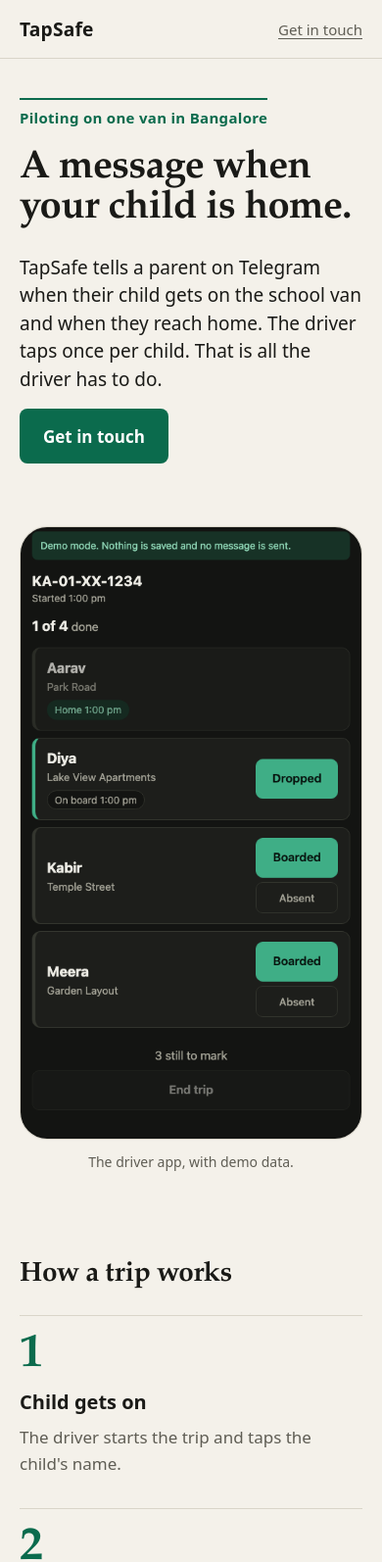
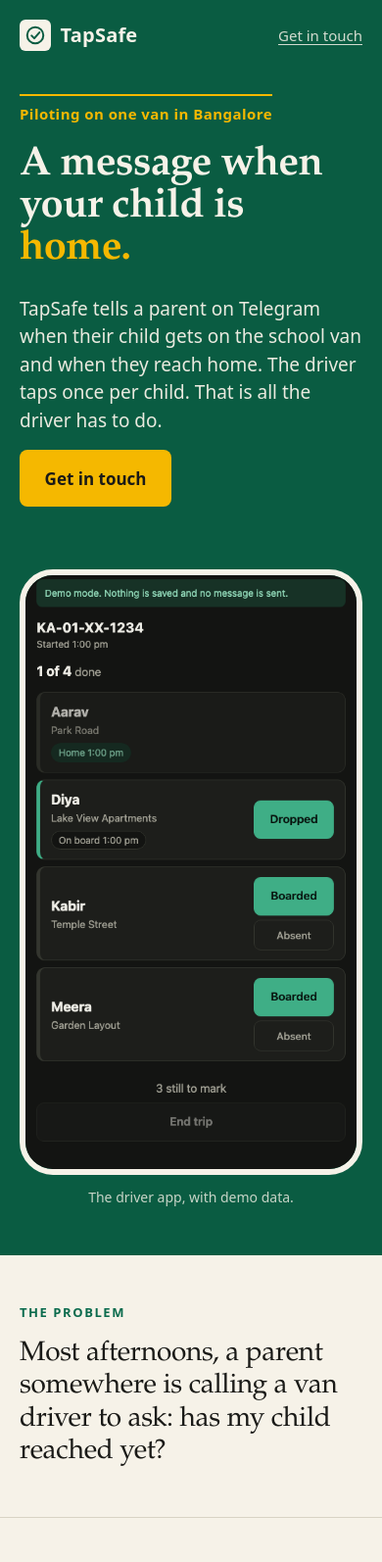
Before and after one commit to Aqib053/tapsafe, a plain HTML site: page site/index.html in a window 390 px wide. Shown: the top 1594 px of the page at 98% size. Drawn offline with Linux system fonts and the light colour scheme.

Commit message:
Redesign the landing page: brand colours, logo, problem line
Green hero with a yellow accent, the TapSafe logo beside the name in the
header and footer, and a one-line statement of the problem under the
hero. Light theme only, so the page looks the same for every visitor.

Co-Authored-By: Claude Sonnet 5.5 <noreply@anthropic.com>

```diff
--- a/site/css/site.css
+++ b/site/css/site.css
@@ -1,26 +1,16 @@
 :root {
-  --paper: #f4f1ea;
+  color-scheme: light;
+  --green: #0a5c42;
+  --green-text: #0b6b4d;
+  --cream: #f6f2e8;
+  --tint: #f3e8c3;
   --ink: #1a1a17;
-  --muted: #5f5d54;
-  --line: #d9d5c9;
-  --accent: #0b6b4d;
-  --accent-ink: #ffffff;
-  --panel: #ebe7dc;
+  --muted: #5b594f;
+  --line: #d8d3c4;
+  --yellow: #f5b800;
   --serif: "Iowan Old Style", "Palatino Linotype", Palatino, Georgia, serif;
   --sans: system-ui, -apple-system, "Segoe UI", Roboto, sans-serif;
   --gutter: clamp(1.25rem, 5vw, 3.5rem);
-}
-
-@media (prefers-color-scheme: dark) {
-  :root {
-    --paper: #151613;
-    --ink: #ecebe4;
-    --muted: #a4a296;
-    --line: #34362f;
-    --accent: #3fae86;
-    --accent-ink: #07120d;
-    --panel: #1d1e1a;
-  }
 }
 
 * { box-sizing: border-box; }
@@ -29,7 +19,7 @@ html { -webkit-text-size-adjust: 100%; scroll-behavior: smooth; }
 
 body {
   margin: 0;
-  background: var(--paper);
+  background: var(--cream);
   color: var(--ink);
   font: 1.0625rem/1.6 var(--sans);
 }
@@ -43,61 +33,105 @@ body {
 }
 
 a { color: inherit; text-underline-offset: 0.2em; }
-a:focus-visible { outline: 3px solid var(--accent); outline-offset: 3px; }
+a:focus-visible { outline: 3px solid var(--yellow); outline-offset: 3px; }
 
 p { margin: 0 0 1rem; }
-
 h1, h2, h3 { margin: 0; font-weight: 600; }
 h1, h2 { font-family: var(--serif); letter-spacing: -0.015em; }
 
-/* top bar */
-.nav { border-bottom: 1px solid var(--line); }
-.nav-inner {
+/* logo: cream tile with a green ring and check, inverted in the footer */
+.logo { width: 2rem; height: 2rem; flex-shrink: 0; }
+.logo rect { fill: var(--cream); }
+.logo circle, .logo path { stroke: var(--green); }
+.logo-dark rect { fill: var(--green); }
+.logo-dark circle, .logo-dark path { stroke: var(--cream); }
+
+.brand {
+  display: inline-flex;
+  align-items: center;
+  gap: 0.6rem;
+  font: 700 1.25rem/1 var(--sans);
+  letter-spacing: 0.01em;
+  text-decoration: none;
+}
+.brand.small { font-size: 1.05rem; }
+.brand.small .logo { width: 1.6rem; height: 1.6rem; }
+
+/* hero */
+.hero { background: var(--green); color: var(--cream); padding-bottom: clamp(3rem, 7vw, 6rem); }
+
+.nav {
   display: flex;
   align-items: center;
   justify-content: space-between;
-  padding-top: 1.1rem;
-  padding-bottom: 1.1rem;
+  padding-top: 1.25rem;
+  padding-bottom: 1.25rem;
 }
-.mark { margin: 0; font: 700 1.2rem/1 var(--sans); letter-spacing: 0.01em; }
-.nav-link { font-size: 0.9375rem; color: var(--muted); }
+.nav-link { font-size: 0.9375rem; opacity: 0.85; }
 
-/* hero */
-.hero { padding: clamp(2.5rem, 7vw, 6rem) 0; }
-.hero-grid { display: grid; gap: 3rem; align-items: center; }
+.hero-grid { display: grid; gap: 3rem; align-items: center; padding-top: clamp(1.5rem, 5vw, 4rem); }
 
-.status {
+.eyebrow {
   display: inline-block;
   margin-bottom: 1.25rem;
-  padding-top: 0.35rem;
-  border-top: 2px solid var(--accent);
-  color: var(--accent);
+  padding-top: 0.4rem;
+  border-top: 2px solid var(--yellow);
+  color: var(--yellow);
   font-weight: 600;
   font-size: 0.9375rem;
-  letter-spacing: 0.02em;
+  letter-spacing: 0.03em;
 }
 
 h1 {
   margin-bottom: 1.5rem;
-  font-size: clamp(2.5rem, 7vw, 5rem);
-  line-height: 1.04;
+  font-size: clamp(2.6rem, 7vw, 5.25rem);
+  line-height: 1.03;
 }
+h1 em { color: var(--yellow); font-style: normal; }
 
-.lead { max-width: 34rem; font-size: clamp(1.1875rem, 2.2vw, 1.375rem); line-height: 1.5; }
+.lead { max-width: 34rem; font-size: clamp(1.1875rem, 2.2vw, 1.375rem); line-height: 1.5; opacity: 0.95; }
 
 .shot { margin: 0; justify-self: center; width: 100%; max-width: 22rem; }
 .shot img {
   display: block;
   width: 100%;
   height: auto;
-  border: 1px solid var(--line);
-  border-radius: 28px;
+  border: 6px solid var(--cream);
+  border-radius: 34px;
 }
-.shot figcaption { margin-top: 0.75rem; text-align: center; font-size: 0.875rem; color: var(--muted); }
+.shot figcaption { margin-top: 0.75rem; text-align: center; font-size: 0.875rem; opacity: 0.8; }
+
+/* buttons */
+.button {
+  display: inline-block;
+  padding: 0.95rem 1.6rem;
+  font-weight: 700;
+  text-decoration: none;
+  border-radius: 8px;
+}
+.button.yellow { background: var(--yellow); color: var(--ink); }
+.button:hover { filter: brightness(1.06); }
+
+/* problem line */
+.problem { padding: clamp(3rem, 8vw, 6rem) 0; border-bottom: 1px solid var(--line); }
+.label {
+  margin-bottom: 1rem;
+  color: var(--green-text);
+  font-size: 0.8125rem;
+  font-weight: 700;
+  letter-spacing: 0.12em;
+  text-transform: uppercase;
+}
+.problem-line {
+  max-width: 52rem;
+  margin: 0;
+  font: 500 clamp(1.75rem, 4.2vw, 3rem)/1.2 var(--serif);
+  letter-spacing: -0.01em;
+}
 
 /* sections */
 .section { padding: clamp(3rem, 7vw, 5.5rem) 0; }
-.panel { background: var(--panel); }
+.tint { background: var(--tint); }
 .rule { border-top: 1px solid var(--line); }
 
 h2 { font-size: clamp(1.75rem, 3.6vw, 2.5rem); line-height: 1.15; }
@@ -115,13 +149,13 @@ h2 { font-size: clamp(1.75rem, 3.6vw, 2.5rem); line-height: 1.15; }
   list-style: none;
   counter-reset: step;
 }
-.steps li { counter-increment: step; padding-top: 1rem; border-top: 1px solid var(--line); }
+.steps li { counter-increment: step; padding-top: 1rem; border-top: 3px solid var(--ink); }
 .steps li::before {
   content: counter(step);
   display: block;
   margin-bottom: 0.5rem;
-  font: 600 3rem/1 var(--serif);
-  color: var(--accent);
+  font: 600 3.25rem/1 var(--serif);
+  color: var(--green-text);
 }
 .steps h3 { margin-bottom: 0.4rem; font-size: 1.25rem; }
 .steps p { margin: 0; color: var(--muted); }
@@ -133,10 +167,11 @@ h2 { font-size: clamp(1.75rem, 3.6vw, 2.5rem); line-height: 1.15; }
   align-self: flex-start;
   max-width: 90%;
   margin: 0;
-  padding: 0.7rem 1rem 0.5rem;
-  background: var(--paper);
-  border: 1px solid var(--line);
-  border-radius: 16px 16px 16px 4px;
+  padding: 0.75rem 1rem 0.5rem;
+  background: #fffdf6;
+  border: 1px solid #e3d79f;
+  border-left: 5px solid var(--green);
+  border-radius: 6px 16px 16px 16px;
   font-size: 1.125rem;
 }
 .msg time { display: block; margin-top: 0.15rem; text-align: right; font-size: 0.75rem; color: var(--muted); }
@@ -146,24 +181,15 @@ h2 { font-size: clamp(1.75rem, 3.6vw, 2.5rem); line-height: 1.15; }
 .plain li { margin-bottom: 0.7rem; padding-left: 0.25rem; }
 
 /* contact band */
-.cta { background: var(--accent); color: var(--accent-ink); padding: clamp(3rem, 7vw, 5rem) 0; }
+.cta { background: var(--green); color: var(--cream); padding: clamp(3rem, 7vw, 5rem) 0; }
 .cta-inner { display: grid; gap: 1.5rem; align-items: center; }
 .cta h2 { margin-bottom: 1rem; }
 .cta p { margin-bottom: 0; max-width: 36rem; }
 
-.button {
-  display: inline-block;
-  padding: 0.9rem 1.5rem;
-  background: var(--accent);
-  color: var(--accent-ink);
-  font-weight: 600;
-  text-decoration: none;
-  border-radius: 8px;
-}
-.button:hover { filter: brightness(1.08); }
-.button.inverse { background: var(--paper); color: var(--ink); }
-
+/* footer */
 .foot { padding: 1.5rem 0 2.5rem; color: var(--muted); font-size: 0.9375rem; }
+.foot-inner { display: flex; align-items: center; justify-content: space-between; gap: 1rem; flex-wrap: wrap; }
+.foot .brand { color: var(--ink); }
 .foot p { margin: 0; }
 
 /* wide screens */
--- a/site/index.html
+++ b/site/index.html
@@ -8,31 +8,43 @@
   <meta property="og:type" content="website">
   <meta property="og:title" content="TapSafe: a message when your child is home">
   <meta property="og:description" content="A Telegram message when your child gets on the school van and when they reach home. One tap per child for the driver. Piloting in Bangalore.">
-  <meta name="theme-color" content="#f4f1ea">
+  <meta name="theme-color" content="#0a5c42">
   <link rel="icon" href="icons/icon.svg" type="image/svg+xml">
   <link rel="stylesheet" href="css/site.css">
 </head>
 <body>
-  <header class="nav">
-    <div class="wrap nav-inner">
-      <p class="mark">TapSafe</p>
+  <header class="hero">
+    <div class="wrap nav">
+      <a class="brand" href="#top" aria-label="TapSafe home">
+        <svg class="logo" viewBox="0 0 512 512" aria-hidden="true">
+          <rect width="512" height="512" rx="96"/>
+          <circle cx="256" cy="256" r="132" fill="none" stroke-width="32"/>
+          <path d="M196 262l44 44 84-96" fill="none" stroke-width="32" stroke-linecap="round" stroke-linejoin="round"/>
+        </svg>
+        <span>TapSafe</span>
+      </a>
       <a class="nav-link" href="#contact">Get in touch</a>
+    </div>
+
+    <div class="wrap hero-grid" id="top">
+      <div class="hero-copy">
+        <p class="eyebrow">Piloting on one van in Bangalore</p>
+        <h1>A message when your child is <em>home.</em></h1>
+        <p class="lead">TapSafe tells a parent on Telegram when their child gets on the school van and when they reach home. The driver taps once per child. That is all the driver has to do.</p>
+        <p><a class="button yellow" href="#contact">Get in touch</a></p>
+      </div>
+      <figure class="shot">
+        <img src="images/driver-app.png" width="480" height="860" alt="The driver app during a trip. A list of four children. One is home, one is on board, two have not boarded. Each row has one large button.">
+        <figcaption>The driver app, with demo data.</figcaption>
+      </figure>
     </div>
   </header>
 
   <main>
-    <section class="hero">
-      <div class="wrap hero-grid">
-        <div class="hero-copy">
-          <p class="status">Piloting on one van in Bangalore</p>
-          <h1>A message when your child is home.</h1>
-          <p class="lead">TapSafe tells a parent on Telegram when their child gets on the school van and when they reach home. The driver taps once per child. That is all the driver has to do.</p>
-          <p><a class="button" href="#contact">Get in touch</a></p>
-        </div>
-        <figure class="shot">
-          <img src="images/driver-app.png" width="480" height="860" alt="The driver app during a trip. A list of four children. One is home, one is on board, two have not boarded. Each row has one large button.">
-          <figcaption>The driver app, with demo data.</figcaption>
-        </figure>
+    <section class="problem" aria-labelledby="problem">
+      <div class="wrap">
+        <p class="label" id="problem">The problem</p>
+        <p class="problem-line">Most afternoons, a parent somewhere is calling a van driver to ask: has my child reached yet?</p>
       </div>
     </section>
 
@@ -57,7 +69,7 @@
       </div>
     </section>
 
-    <section class="section panel" aria-labelledby="see">
+    <section class="section tint" aria-labelledby="see">
       <div class="wrap split">
         <div>
           <h2 id="see">What a parent sees</h2>
@@ -100,14 +112,22 @@
           <h2 id="talk">If you run a van, or your child rides one</h2>
           <p>The driver app and the alerts work. I am still learning what drivers and parents need. I would like to hear from you.</p>
         </div>
-        <p><a class="button inverse" href="mailto:CONTACT_EMAIL">Write to Aqib</a></p>
+        <p><a class="button yellow" href="mailto:CONTACT_EMAIL">Write to Aqib</a></p>
       </div>
     </section>
   </main>
 
   <footer class="foot">
-    <div class="wrap">
-      <p>TapSafe. Built in Bangalore.</p>
+    <div class="wrap foot-inner">
+      <span class="brand small">
+        <svg class="logo logo-dark" viewBox="0 0 512 512" aria-hidden="true">
+          <rect width="512" height="512" rx="96"/>
+          <circle cx="256" cy="256" r="132" fill="none" stroke-width="32"/>
+          <path d="M196 262l44 44 84-96" fill="none" stroke-width="32" stroke-linecap="round" stroke-linejoin="round"/>
+        </svg>
+        <span>TapSafe</span>
+      </span>
+      <p>Built in Bangalore.</p>
     </div>
   </footer>
 </body>
```
